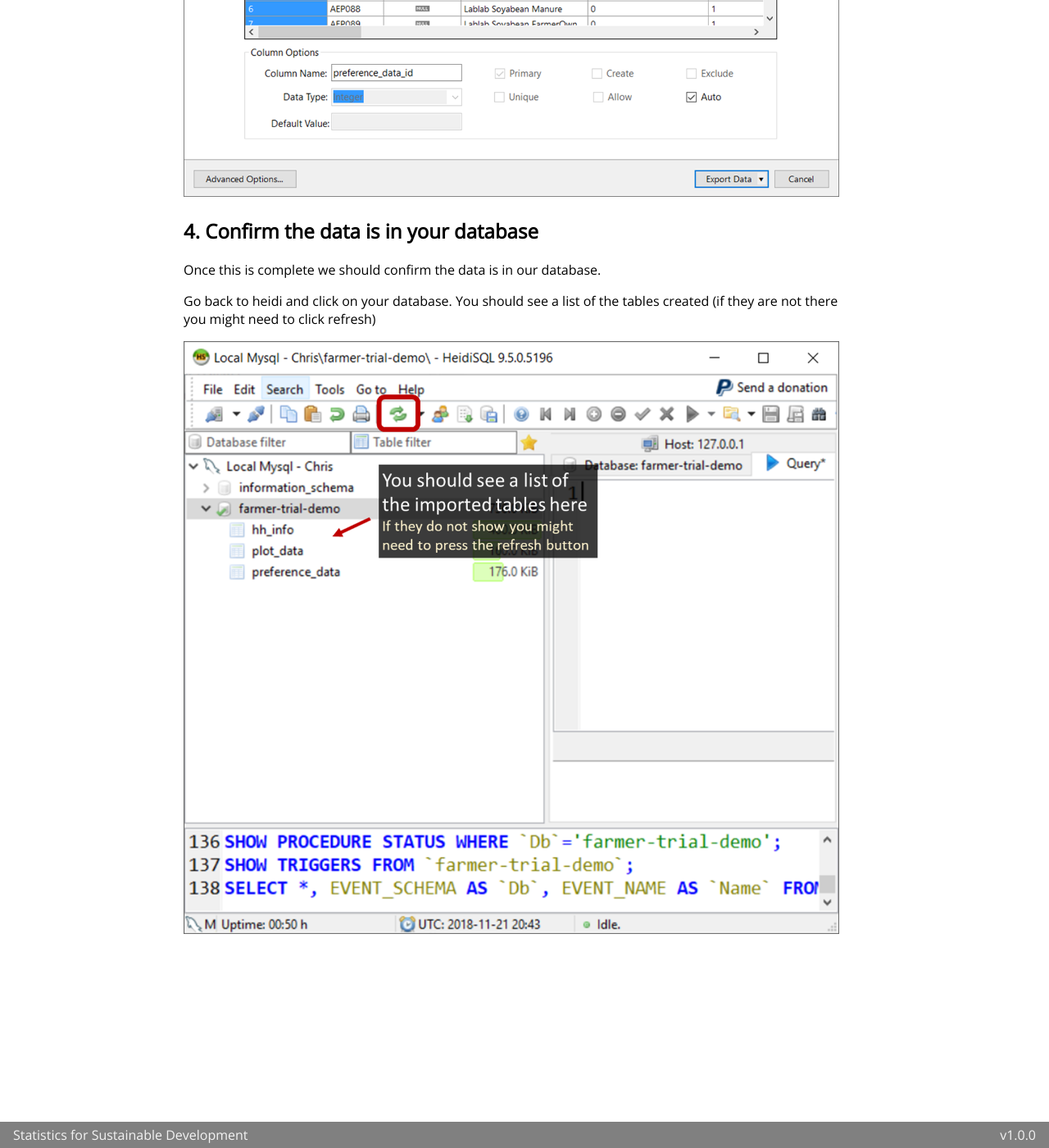
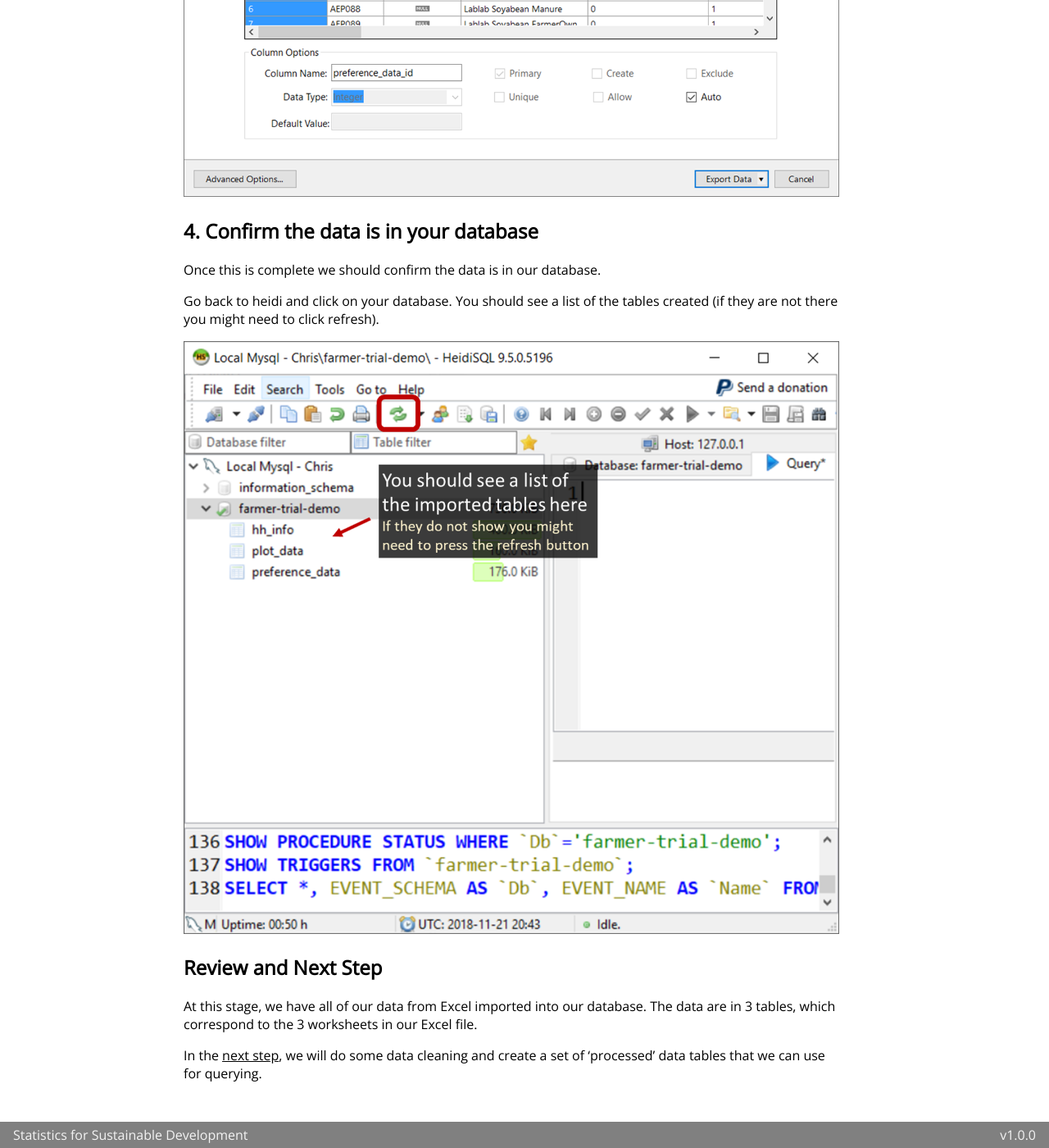
Before and after one commit to stats4sd/Installation-Guides, a Jekyll site: the page built from guides/CaseStudies/FarmerPlotTrials/step2.md, in a window 1280 px wide and 1400 px high, scrolled down 7366 px. Shown: the whole window at 82% size. Built offline with Jekyll 4.4.1, drawn with Linux system fonts in a browser that asks for light colours.

Commit message:
Added review and next step to the steps The docs are nice and clear, but felt like they ended pretty abruptly, so I added a quick review and preview of the next step into it. (Also does the job of a continue button for now from #51)

```diff
--- a/guides/CaseStudies/FarmerPlotTrials/step2.md
+++ b/guides/CaseStudies/FarmerPlotTrials/step2.md
@@ -90,6 +90,11 @@
 
 Once this is complete we should confirm the data is in our database.
 
-Go back to heidi and click on your database. You should see a list of the tables created (if they are not there you might need to click refresh)
+Go back to heidi and click on your database. You should see a list of the tables created (if they are not there you might need to click refresh).
 
 ![image](/assets/images/FarmerTrials/export-data-8.png)
+
+## Review and Next Step
+At this stage, we have all of our data from Excel imported into our database. The data are in 3 tables, which correspond to the 3 worksheets in our Excel file.
+
+In the [next step](/case-study/farmer-plot-trials/step-3), we will do some data cleaning and create a set of 'processed' data tables that we can use for querying.
```
Also changed, not shown: guides/CaseStudies/FarmerPlotTrials/step1.md (+4 -0 lines).
